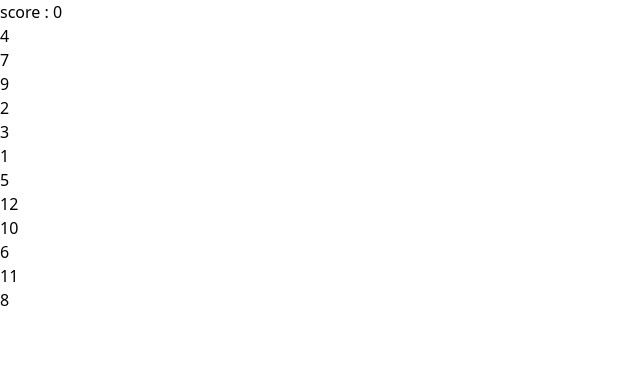
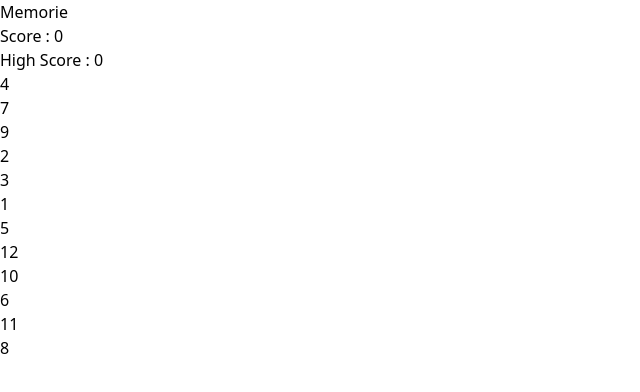
Before and after one commit to AbdulRehman164/Memorie, a React (Vite) app: page / in a window 1280 px wide. Shown: the top 392 px of the page, without its empty margins (0-640 px from the left). Built offline with nearby package versions, Linux system fonts and the light colour scheme.

Commit message:
add score and highscore in header

```diff
--- a/src/App.jsx
+++ b/src/App.jsx
@@ -1,11 +1,16 @@
 import Body from './components/Body';
 import Header from './components/Header';
+import { useState } from 'react';
 
 function App() {
+    const [clickedCards, setClickedCards] = useState([]);
     return (
         <>
-            <Header />
-            <Body />
+            <Header clickedCards={clickedCards} />
+            <Body
+                clickedCards={clickedCards}
+                setClickedCards={setClickedCards}
+            />
         </>
     );
 }
--- a/src/components/Body.jsx
+++ b/src/components/Body.jsx
@@ -2,14 +2,12 @@ import { useState } from 'react';
 import Card from './Card';
 import randomize from './randomize';
 
-const Body = () => {
+const Body = ({ clickedCards, setClickedCards }) => {
     const [cards, setCards] = useState(
         randomize([1, 2, 3, 4, 5, 6, 7, 8, 9, 10, 11, 12]),
     );
-    const [clickedCards, setClickedCards] = useState([]);
     return (
         <div className="flex justify-center items-center">
-            <div>score : {clickedCards.length}</div>
             <div className="grid grid-cols-4 gap-2 border border-black">
                 {cards.map((e) => (
                     <Card
--- a/src/components/Header.jsx
+++ b/src/components/Header.jsx
@@ -1,5 +1,20 @@
-const Header = () => {
-    return <div></div>;
+import { useState } from 'react';
+
+const Header = ({ clickedCards }) => {
+    const score = clickedCards.length;
+    const [highScore, setHighScore] = useState(score);
+    if (score > highScore) {
+        setHighScore(score);
+    }
+    return (
+        <div>
+            <h1>Memorie</h1>
+            <div>
+                <div>Score : {score}</div>
+            </div>
+            <div>High Score : {highScore}</div>
+        </div>
+    );
 };
 
 export default Header;
```
Also changed, not shown: eslint.config.js (+7 -6 lines).
